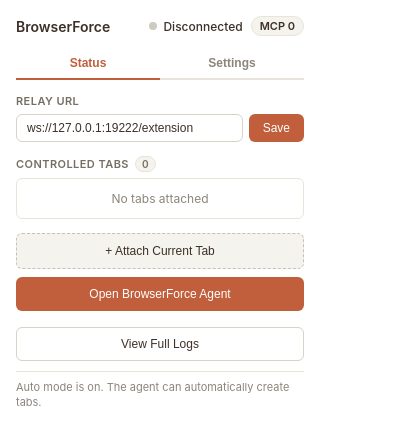
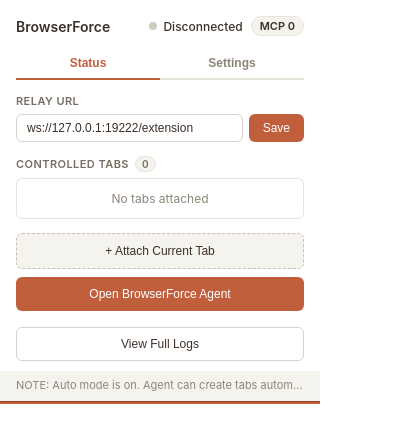
Before and after one commit to ivalsaraj/browserforce, a browser extension: page extension/popup.html in a window 400 px wide. Drawn offline with Linux system fonts and the light colour scheme.

Commit message:
popup: make auto-mode note single-line with NOTE prefix and full-width bottom bars

```diff
--- a/extension/popup.css
+++ b/extension/popup.css
@@ -409,10 +409,34 @@ textarea:focus {
 }
 
 .auto-mode-note {
-  margin-top: 10px;
-  padding-top: 8px;
-  border-top: 1px solid var(--bf-border-soft);
+  margin: 10px -16px -16px;
+  padding: 8px 16px 12px;
   font-size: 11px;
   color: var(--bf-text-subtle);
-  line-height: 1.35;
+  line-height: 1.2;
+  white-space: nowrap;
+  overflow: hidden;
+  text-overflow: ellipsis;
+  position: relative;
+  background: var(--bf-surface-soft);
 }
+
+.auto-mode-note::before,
+.auto-mode-note::after {
+  content: '';
+  position: absolute;
+  left: 0;
+  right: 0;
+}
+
+.auto-mode-note::before {
+  bottom: 2px;
+  height: 1px;
+  background: var(--bf-danger-fg);
+}
+
+.auto-mode-note::after {
+  bottom: 0;
+  height: 2px;
+  background: var(--bf-accent);
+}
--- a/extension/popup.html
+++ b/extension/popup.html
@@ -124,7 +124,7 @@
       </section>
     </div>
 
-    <p id="bf-auto-mode-note" class="auto-mode-note" hidden>Auto mode is on. The agent can automatically create tabs.</p>
+    <p id="bf-auto-mode-note" class="auto-mode-note" hidden>NOTE: Auto mode is on. Agent can create tabs automatically.</p>
   </div>
   <script src="popup.js"></script>
 </body>
```
Also changed, not shown: test/agent/popup-contract.test.js (+5 -1 lines).
